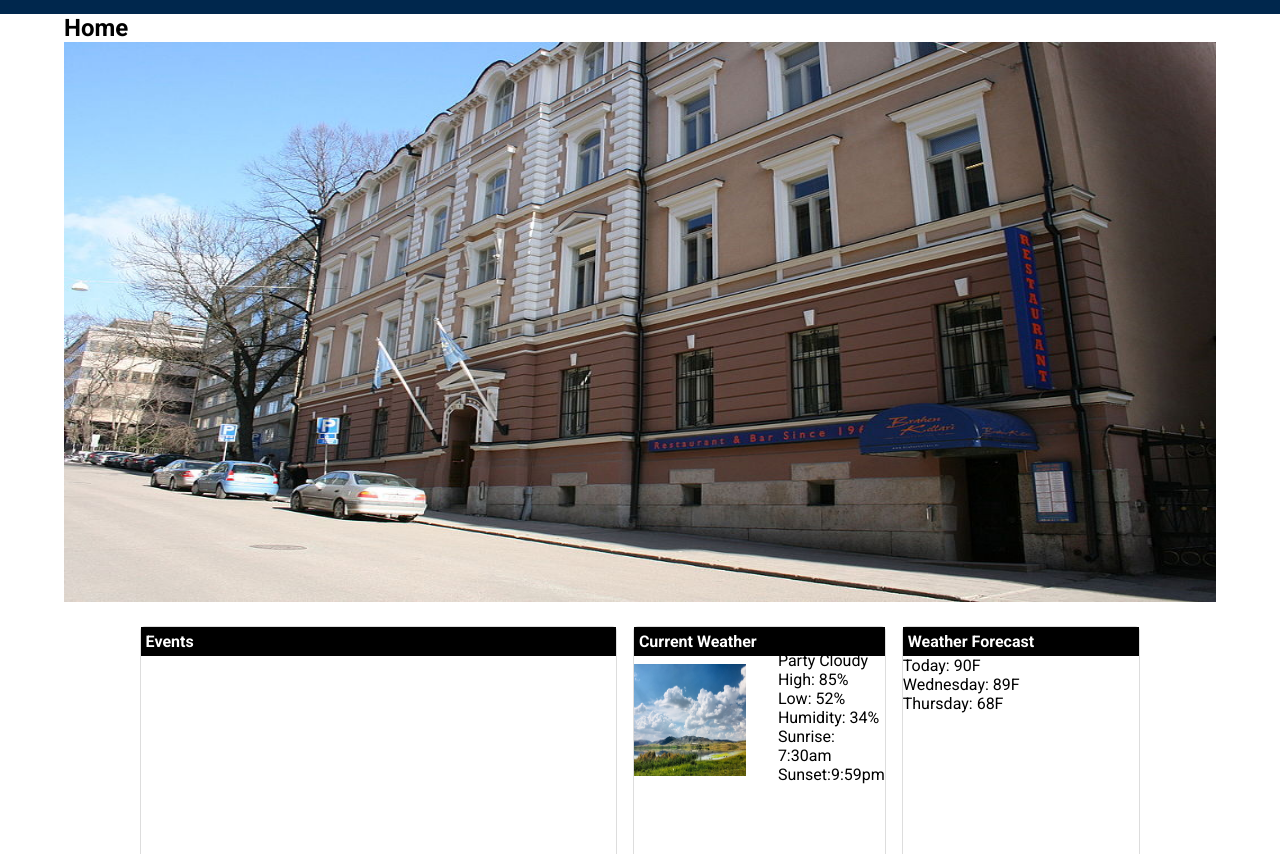
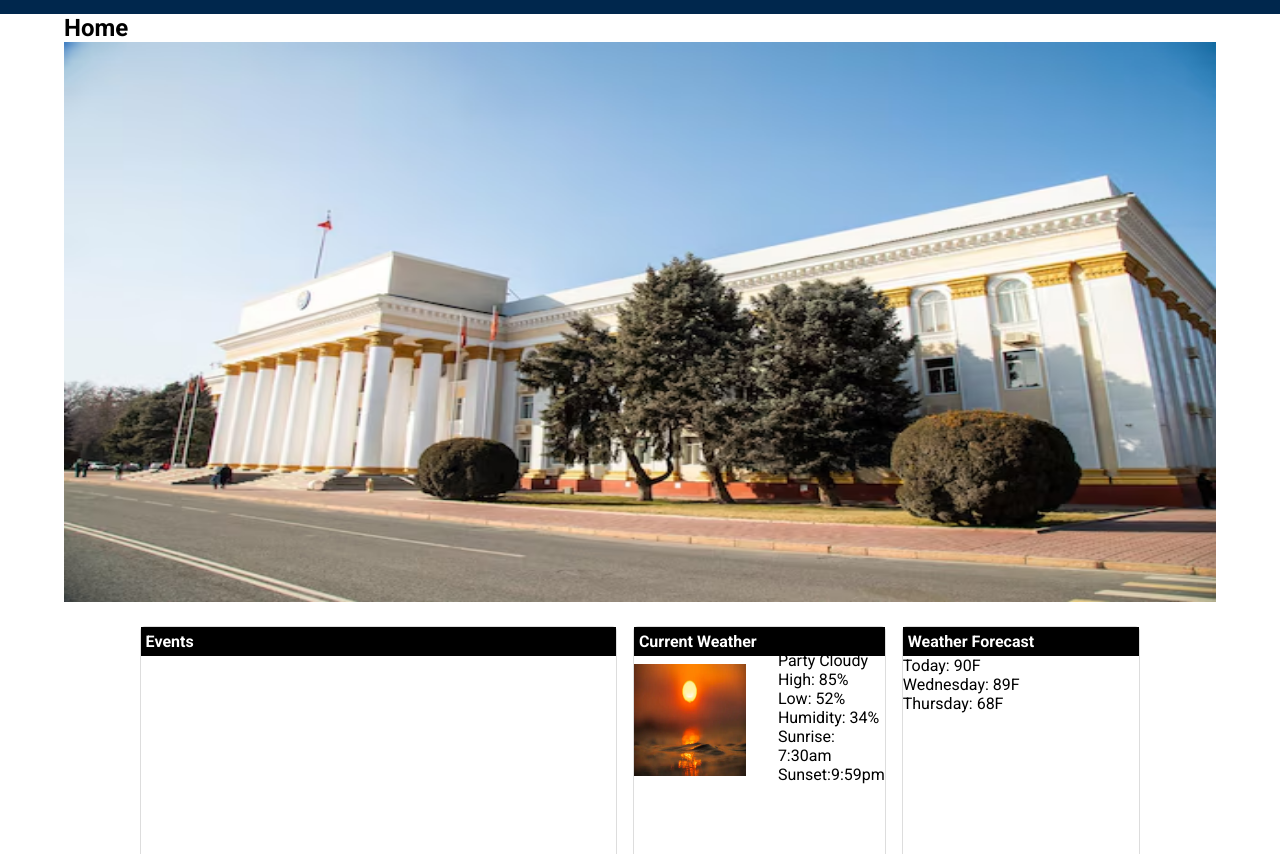
Before and after one commit to Elilaw179/wdd231, a plain HTML site: page chamber/directory.html in a window 1280 px wide. Shown: the part 98-952 px from the top of the page. Drawn offline with Linux system fonts and the light colour scheme; files that its build step writes are made by us from their sources.

Commit message:
code added to the chamber pages

```diff
--- a/chamber/directory.html
+++ b/chamber/directory.html
@@ -17,8 +17,8 @@
         <!-- Open Graph meta tags -->
         <meta property="og:title" content="WDD 231- Web Development I- Elisha Sunday">
         <meta property="og:type" content="website">
-        <meta property="og:image" content="https://steemitimages.com/640x0/https://encrypted-tbn3.gstatic.com/images?q=tbn:ANd9GcTFNk9zf-zZGCP6thSFi2G2pypAwmsWkwhFv87CAACE0kwr6YC3S6YZQHV1yQ">
-        <meta property="og:url" content="https://elilaw179.github.io/wdd231/">
+        <meta property="og:image" content="https://www.lagoschamber.com/wp-content/uploads/2024/03/Ease-of-Doin-Business-1-600x1024.jpg">
+        <meta property="og:url" content="https://www.lagoschamber.com/">
         <meta property="og:description" content="Akwa Ibom State is a state in the South-South geopolitical zone of Nigeria.">
         <link rel="icon" href="favicon.ico">
         <link rel="preconnect" href="https://fonts.googleapis.com">
@@ -49,7 +49,7 @@
           </header>
           <section>
             <h2>Home</h2>
-            <img src="images/Puolalankatu.jpg" alt="Nigeria">
+            <img src="images/government.avif" alt="Nigeria">
            </section>
           <main >
             <div class="event-container">
@@ -59,7 +59,7 @@
               <div class="c-weather">
                 <h4>Current Weather</h4>
                 <div class="c-weather-div">
-                  <img src="images/weather-img.avif" alt="weather">
+                  <img src="images/weath.webp" alt="weather">
                   <div class="c-weather-p">
                     <p>75 F</p>
                     <p>Party Cloudy</p>
```
Also changed, not shown: chamber/images/Puolalankatu.jpg (deleted), chamber/images/government.avif (added), chamber/images/weath.webp (added), chamber/images/weather-img.avif (deleted).
